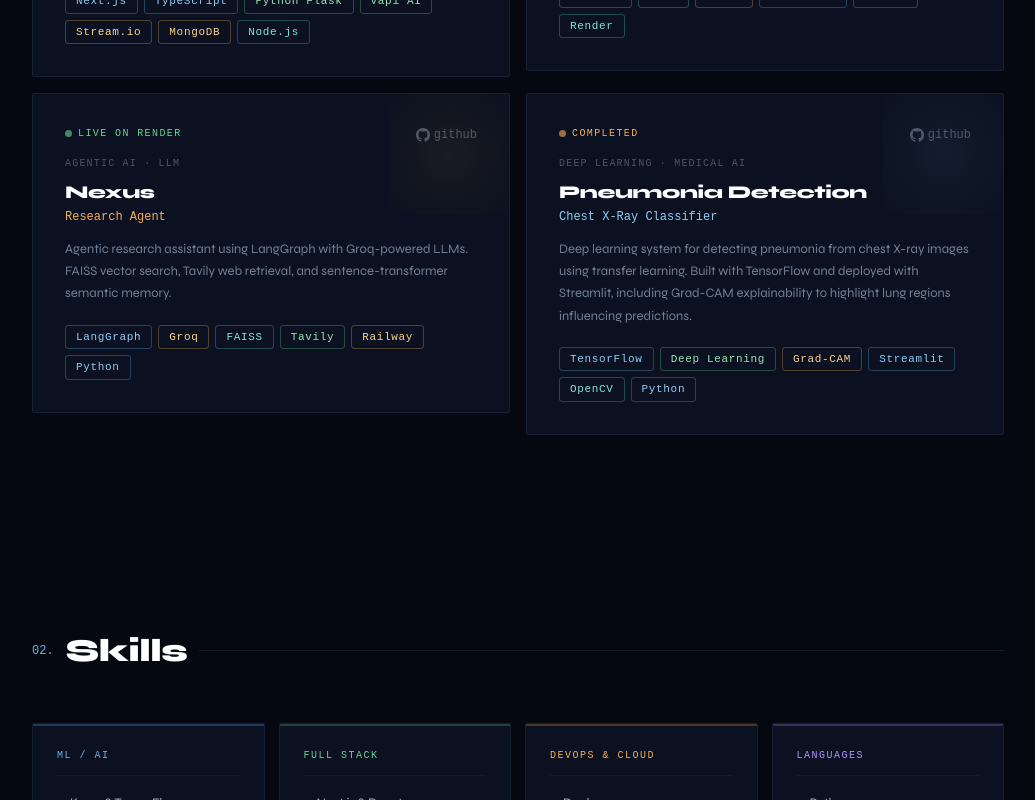
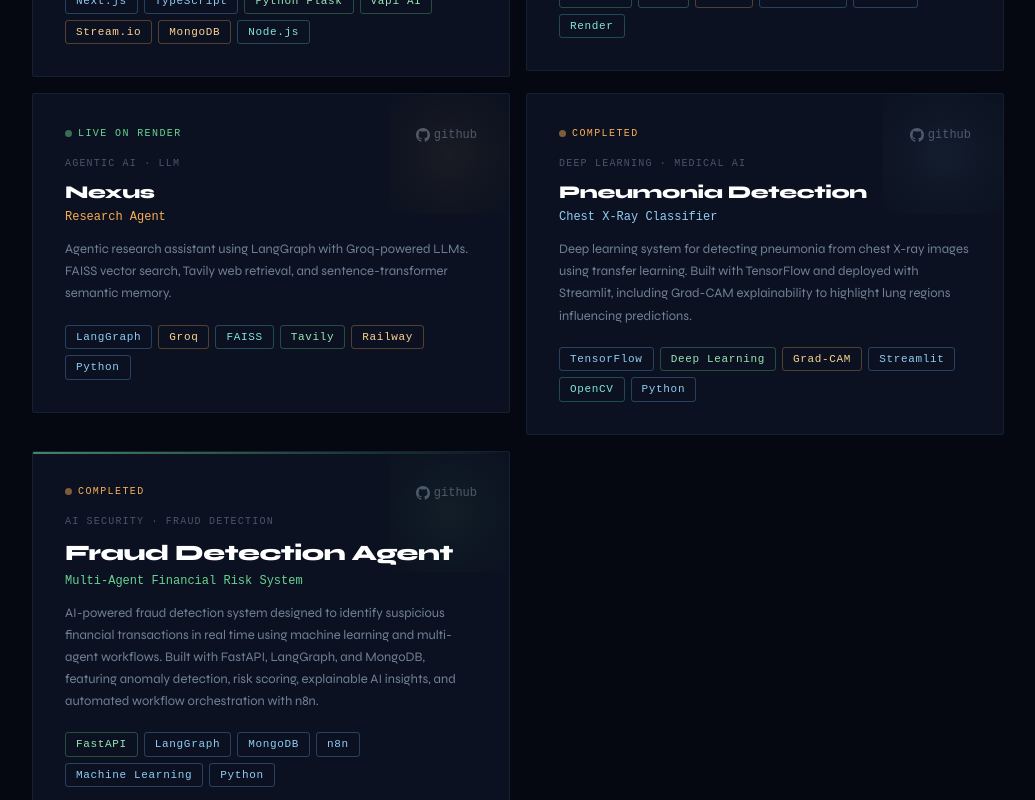
Before and after one commit to Ommdutta26/Portfolio, a Next.js app: page / in a window 1280 px wide. Shown: the part 1240-2040 px from the top of the page, without its empty margins (122-1157 px from the left). Built offline with nearby package versions, Linux system fonts and the light colour scheme; no server answers.

Commit message:
projects updated

```diff
--- a/src/data/portfolio.ts
+++ b/src/data/portfolio.ts
@@ -28,7 +28,7 @@
     github: "https://github.com/Ommdutta26/InterviewFlow-AI",
   },
   {
-    id: 2,
+    id: 5,
     featured: false,
     status: "live",
     statusLabel: "LIVE ON RENDER",
@@ -69,6 +69,27 @@
     accent: "#90cdf4",
     github: "https://github.com/Ommdutta26/Pneumonia-Detection",
   },
+  {
+    id: 2,
+    featured: true,
+    status: "completed",
+    statusLabel: "COMPLETED",
+    type: "AI Security · Fraud Detection",
+    title: "Fraud Detection Agent",
+    subtitle: "Multi-Agent Financial Risk System",
+    desc: "AI-powered fraud detection system designed to identify suspicious financial transactions in real time using machine learning and multi-agent workflows. Built with FastAPI, LangGraph, and MongoDB, featuring anomaly detection, risk scoring, explainable AI insights, and automated workflow orchestration with n8n.",
+    tags: ["FastAPI", "LangGraph", "MongoDB", "n8n", "Machine Learning", "Python"],
+    tagColors: {
+      FastAPI: "green",
+      LangGraph: "purple",
+      MongoDB: "emerald",
+      n8n: "orange",
+      "Machine Learning": "blue",
+      Python: "yellow"
+    },
+    accent: "#68d391",
+    github: "https://github.com/Ommdutta26/Financial-Fraud-Detection-Agent-",
+  },
 ];
 
 export const SKILLS = [
```
